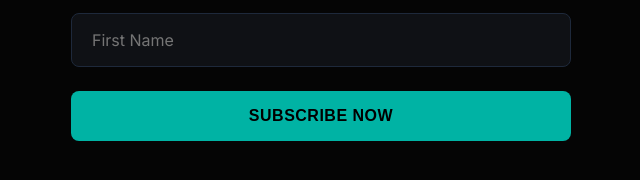
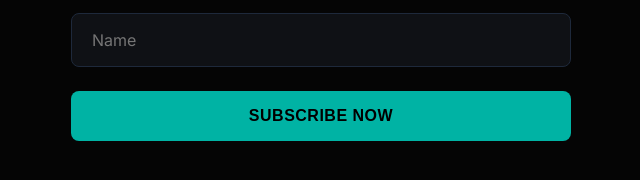
Before and after one commit to factorlab-marketing/newsletter-subscription-form, a plain HTML site: page index.html in a window 1280 px wide. Shown: the part 494-674 px from the top of the page, 319-959 px from the left. Drawn offline with Linux system fonts and the light colour scheme; a web font is replaced by a local one.

Commit message:
Make name field required and update placeholder to Name

```diff
--- a/index.html
+++ b/index.html
@@ -246,8 +246,8 @@
 
                         <!-- Name Field -->
                         <div>
-                            <input type="text" placeholder="First Name" changeitem="SIGNUP_FORM_FIELD" name="LASTNAME"
-                                id="EMBED_FORM_NAME_LABEL">
+                            <input type="text" placeholder="Name" changeitem="SIGNUP_FORM_FIELD" name="LASTNAME"
+                                id="EMBED_FORM_NAME_LABEL" required>
                         </div>
 
                         <!-- Submit Button -->
```
